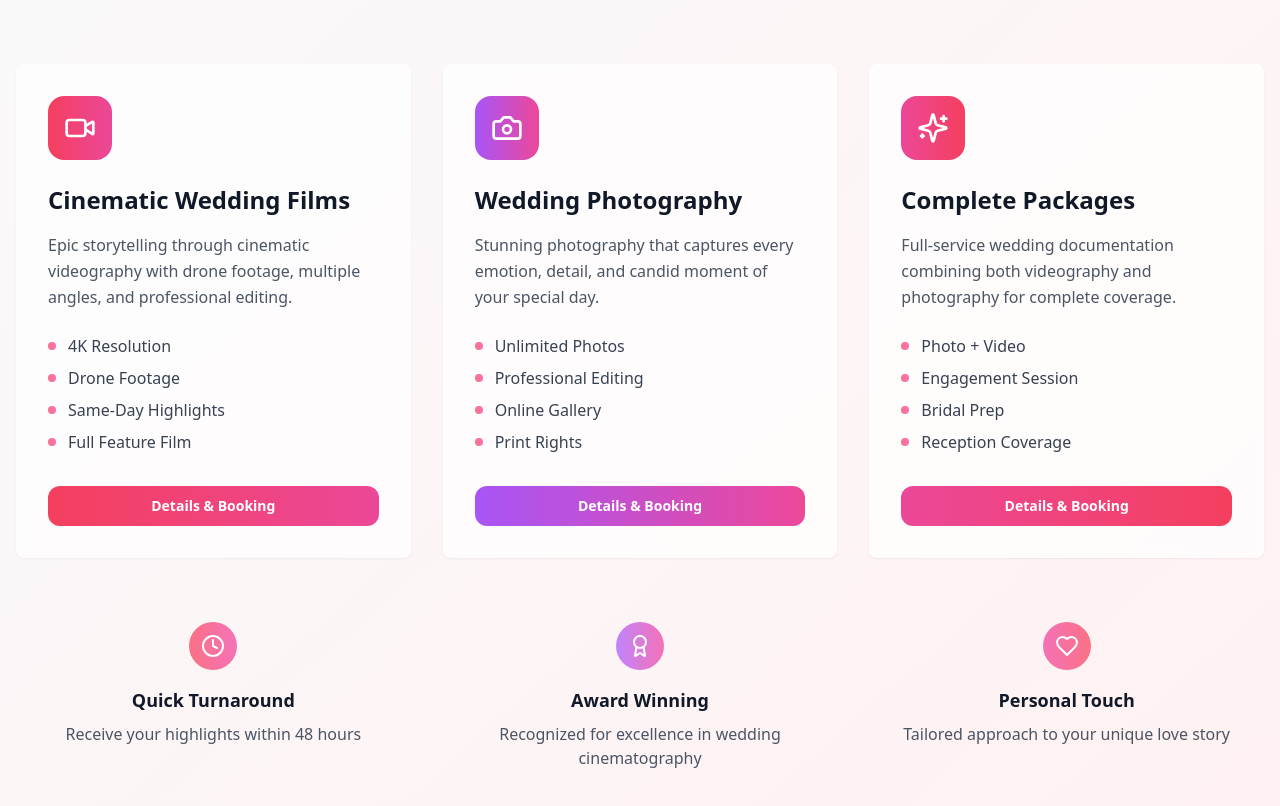
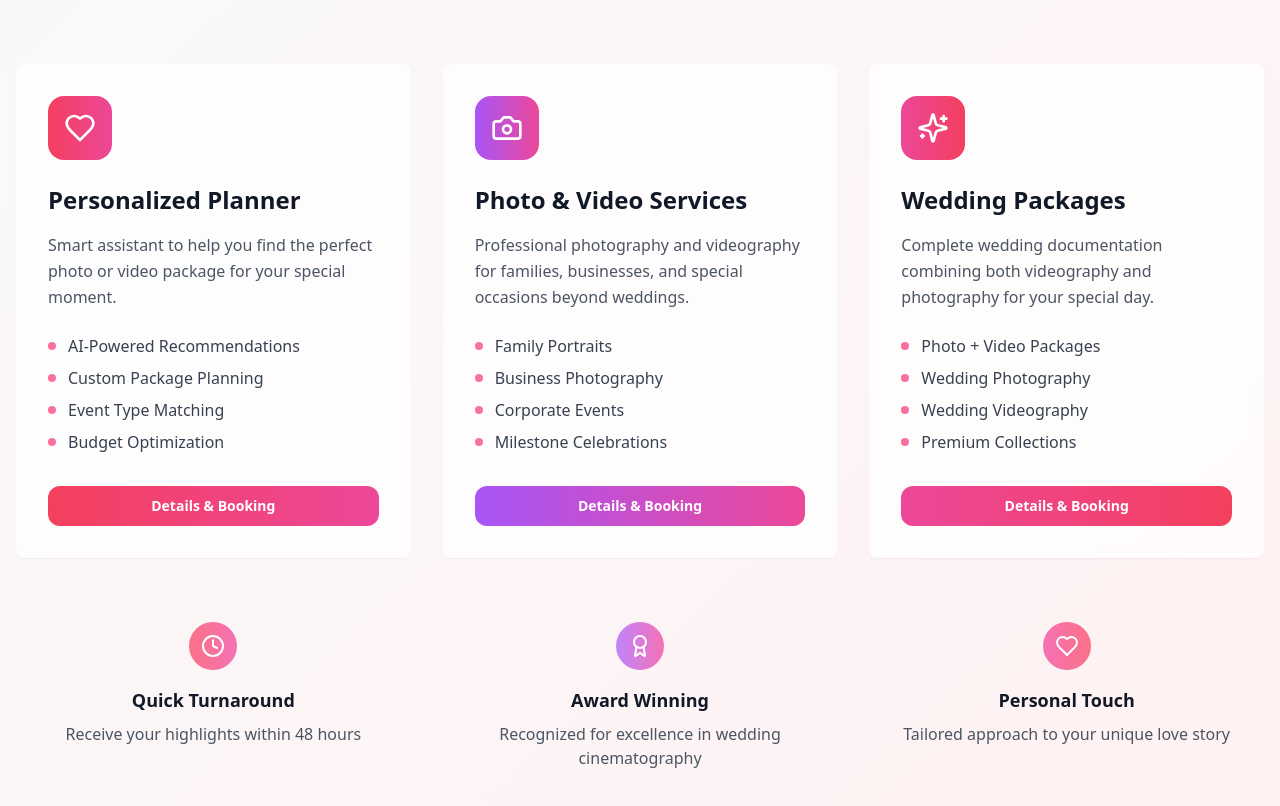
Before and after one commit to alexbullgomes/forever-after-ai-dreams, a React (Vite) app: page / in a window 1280 px wide. Shown: the part 1108-1914 px from the top of the page. Built offline with nearby package versions, Linux system fonts and the light colour scheme.

Commit message:
Update card content and links
Update the text content and links of the service cards on the Planner, Photo & Video Services, and Wedding Packages pages.

```diff
--- a/src/components/Services.tsx
+++ b/src/components/Services.tsx
@@ -1,30 +1,36 @@
 import { Button } from "@/components/ui/button";
 import { Card, CardContent } from "@/components/ui/card";
 import { Video, Camera, Sparkles, Heart, Clock, Award } from "lucide-react";
+import { useNavigate } from "react-router-dom";
 interface ServicesProps {
   onBookingClick: () => void;
 }
 const Services = ({
   onBookingClick
 }: ServicesProps) => {
+  const navigate = useNavigate();
+
   const services = [{
-    icon: Video,
-    title: "Cinematic Wedding Films",
-    description: "Epic storytelling through cinematic videography with drone footage, multiple angles, and professional editing.",
-    features: ["4K Resolution", "Drone Footage", "Same-Day Highlights", "Full Feature Film"],
-    gradient: "from-rose-500 to-pink-500"
+    icon: Heart,
+    title: "Personalized Planner",
+    description: "Smart assistant to help you find the perfect photo or video package for your special moment.",
+    features: ["AI-Powered Recommendations", "Custom Package Planning", "Event Type Matching", "Budget Optimization"],
+    gradient: "from-rose-500 to-pink-500",
+    route: "/planner"
   }, {
     icon: Camera,
-    title: "Wedding Photography",
-    description: "Stunning photography that captures every emotion, detail, and candid moment of your special day.",
-    features: ["Unlimited Photos", "Professional Editing", "Online Gallery", "Print Rights"],
-    gradient: "from-purple-500 to-pink-500"
+    title: "Photo & Video Services",
+    description: "Professional photography and videography for families, businesses, and special occasions beyond weddings.",
+    features: ["Family Portraits", "Business Photography", "Corporate Events", "Milestone Celebrations"],
+    gradient: "from-purple-500 to-pink-500",
+    route: "/photo-video-services"
   }, {
     icon: Sparkles,
-    title: "Complete Packages",
-    description: "Full-service wedding documentation combining both videography and photography for complete coverage.",
-    features: ["Photo + Video", "Engagement Session", "Bridal Prep", "Reception Coverage"],
-    gradient: "from-pink-500 to-rose-500"
+    title: "Wedding Packages",
+    description: "Complete wedding documentation combining both videography and photography for your special day.",
+    features: ["Photo + Video Packages", "Wedding Photography", "Wedding Videography", "Premium Collections"],
+    gradient: "from-pink-500 to-rose-500",
+    route: "/wedding-packages"
   }];
   return <section id="services" className="py-20 bg-gradient-to-br from-gray-50 to-rose-50">
       <div className="container mx-auto px-4">
@@ -61,7 +67,7 @@ const Services = ({
                     </li>)}
                 </ul>
 
-                <Button onClick={onBookingClick} className={`w-full bg-gradient-to-r ${service.gradient} hover:shadow-lg transition-all duration-300 text-white font-semibold py-3 rounded-xl`}>
+                <Button onClick={() => navigate(service.route)} className={`w-full bg-gradient-to-r ${service.gradient} hover:shadow-lg transition-all duration-300 text-white font-semibold py-3 rounded-xl`}>
                   Details & Booking
                 </Button>
               </CardContent>
```
